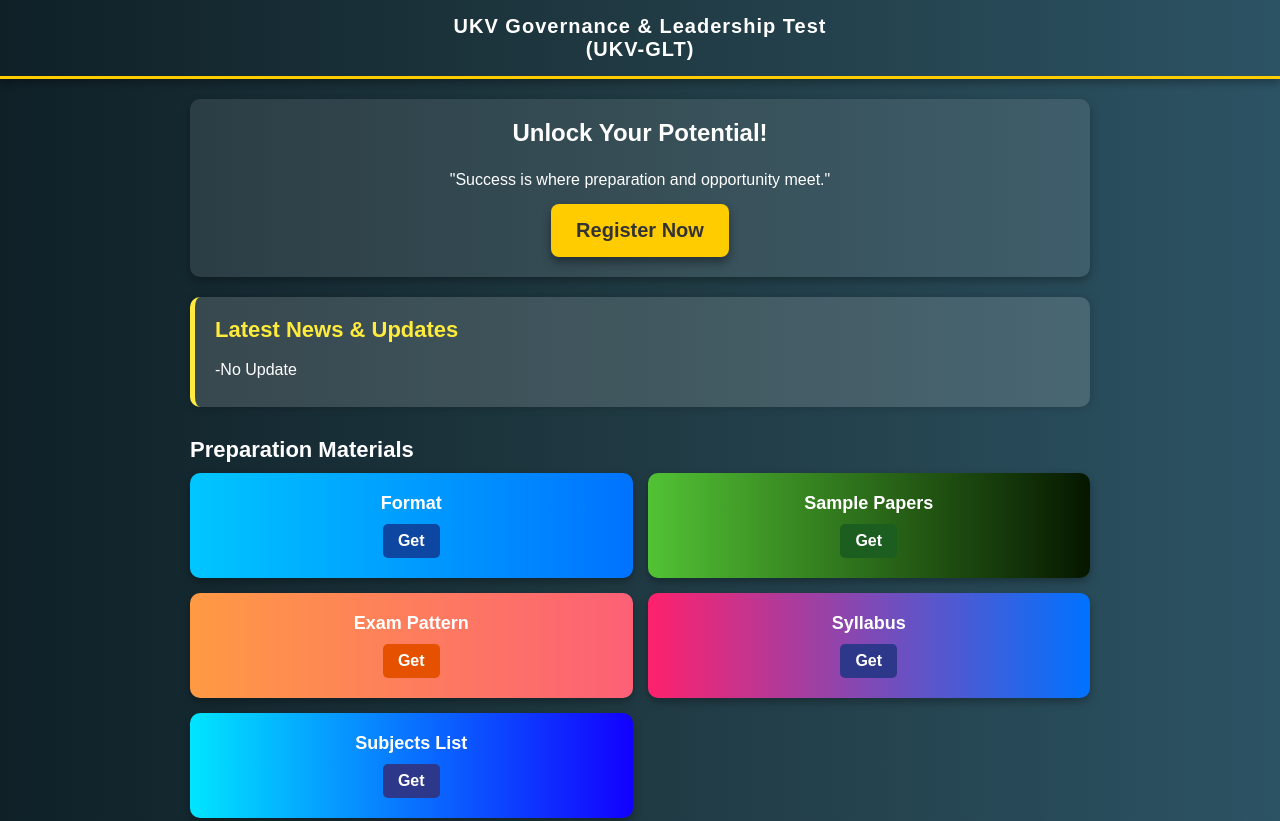
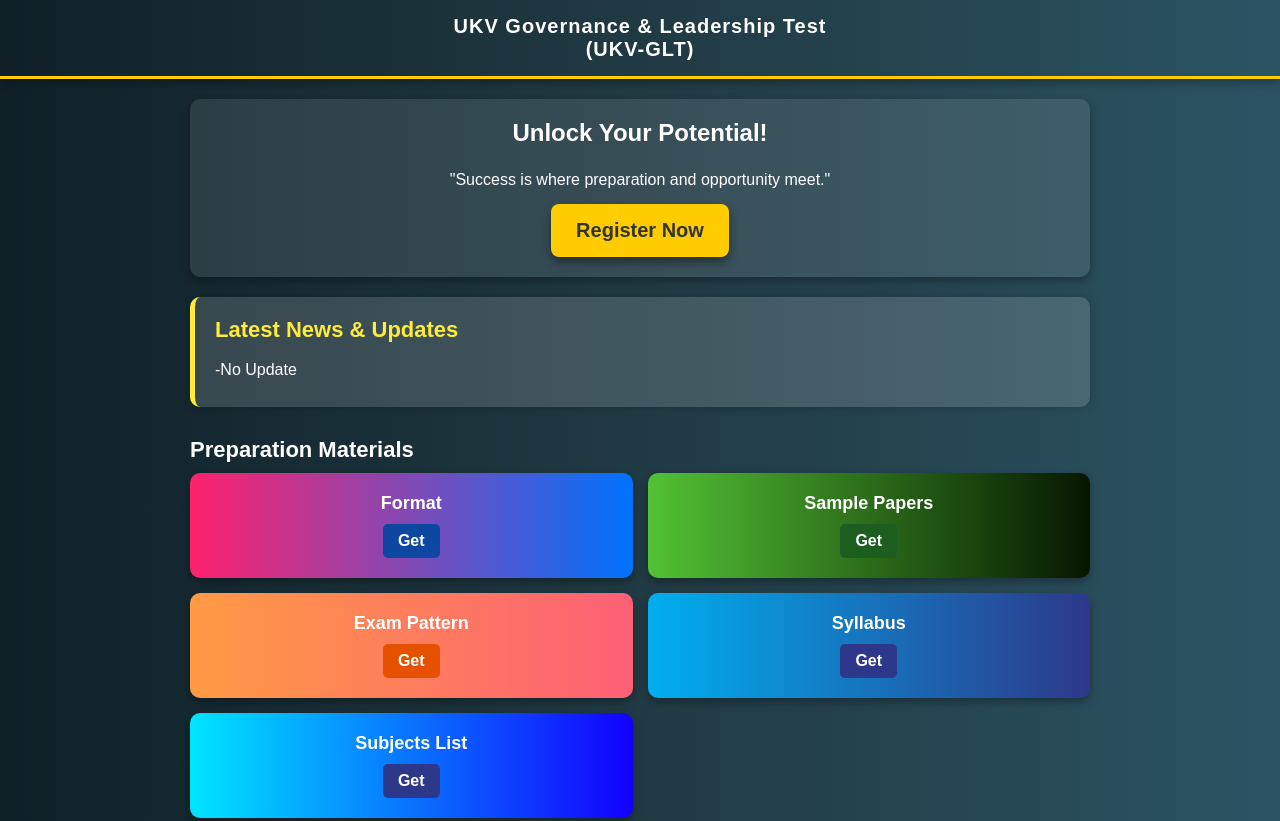
Before and after one commit to databasetgt/Ukvglt, a plain HTML site: page Index.html in a window 1280 px wide. Shown: the top 821 px of the page. Drawn offline with Linux system fonts and the light colour scheme.

Commit message:
Update Index.html

```diff
--- a/Index.html
+++ b/Index.html
@@ -154,10 +154,10 @@
 
         /* Gradient Backgrounds for Cards */
         .notes { background: linear-gradient(to right, #ff416c, #ff4b2b); }
-        .format { background: linear-gradient(to right, #00c6ff, #0072ff); }
+        .format { background: linear-gradient(to right, #ff216c, #0072ff); }
         .sample { background: linear-gradient(to right, #52c234, #061700); }
         .pattern { background: linear-gradient(to right, #ff9a44, #fc6076); }
-        .syllabus { background: linear-gradient(to right, #ff216c, #0072ff); }
+        .syllabus { background: linear-gradient(to right, #00aeef, #2d388a); }
         .subjects { background: linear-gradient(to right, #00e5ff, #1200ff); }
 
         /* Button Colors */
```
